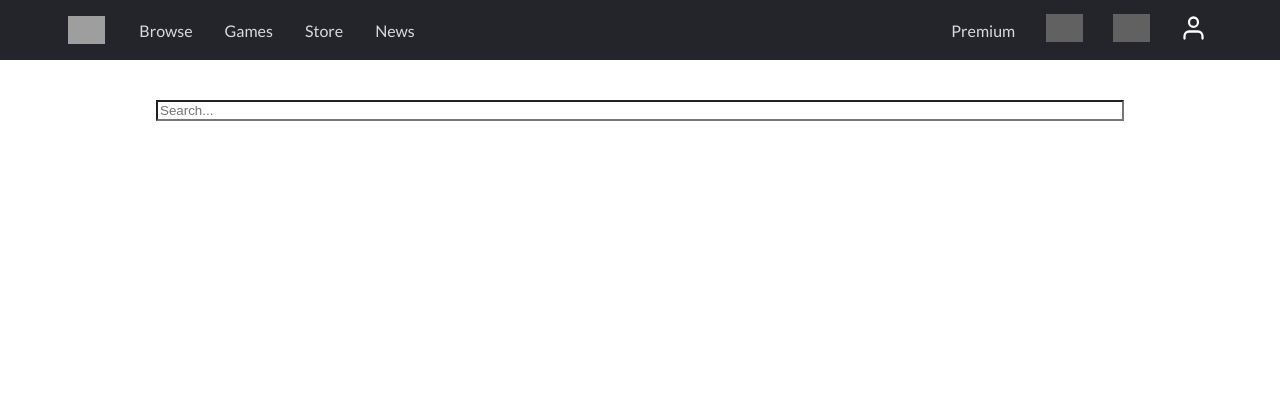
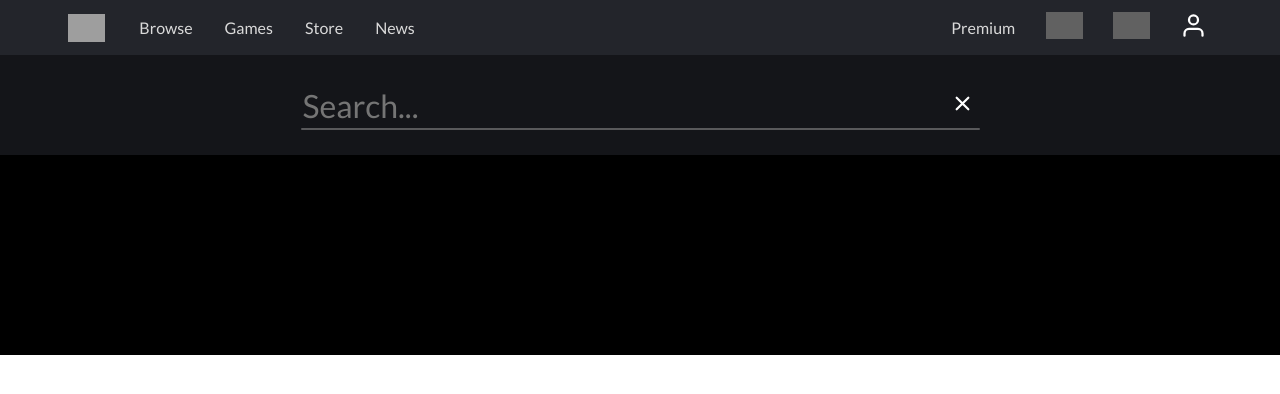
Before and after one commit to jsonshan/Anime-Recommendations, a React (Vite) app in the folder client/: page / in a window 1280 px wide. Shown: the top 394 px of the page. Built offline with nearby package versions, Linux system fonts and the light colour scheme; grey boxes are pictures that could not be loaded.

Commit message:
add search tab

```diff
--- a/client/src/App.css
+++ b/client/src/App.css
@@ -1,4 +1,4 @@
-body {
+* {
     padding: 0;
     margin: 0;
 }
--- a/client/src/components/Search.jsx
+++ b/client/src/components/Search.jsx
@@ -1,10 +1,39 @@
-import React from 'react'
+import React, {useRef} from 'react'
 import "../styles/Search.css"
+import Cross from "../assets/cross.svg"
+
 function Search() {
+  const containerRef = useRef(null);
+  const handleFocus = () => {
+    console.log("Running");
+    if (containerRef.current) {
+      containerRef.current.style.setProperty('--after-background-color', '#F47521');
+    }
+  };
+  const handleBlur = () => {
+    if (containerRef.current) {
+      containerRef.current.style.setProperty('--after-background-color', '#59595B'); // Change to black when blurred
+    }
+  };
+
   return (
     <>
         <div className="container">
-            <input className="search-bar" type="text" placeholder="Search..."></input>
+          <div className="search-container"
+          ref={containerRef}
+          >
+            <input className="search-bar" type="text" placeholder="Search..."
+            onFocus={handleFocus}
+            onBlur={handleBlur}
+            ></input>
+            <button>
+              <img className="cross invert" src={Cross}/>
+
+            </button>
+          </div>
+        </div>
+        <div className="results-tab">
+
         </div>
     </>
 
--- a/client/src/styles/Navbar.css
+++ b/client/src/styles/Navbar.css
@@ -3,7 +3,7 @@
 
 .navbar {
 
-    height: 3.75rem;
+    height: 55px;
     width: 100%;
     background-color: #23252B;
     display: flex;
--- a/client/src/styles/Search.css
+++ b/client/src/styles/Search.css
@@ -1,19 +1,79 @@
+@import url('https://fonts.googleapis.com/css2?family=Lato:wght@400;700&display=swap');
+
 .container{
     display: flex;
     justify-content: center;
     align-items: center;
     height: 100px;
-    /* background-color: red; */
+    width: 100%;
+    background-color: #141519;
 }
 .search-bar{
-    /* color: white; */
+    position: relative;
+    color: white;
+    font-family: 'Lato';
     background-color: transparent;
-    /* border:none; */
+    /* background-color: red; */
+    padding: 0 2px;
+
+    border:none;
     align-content: center;
-    width: 75%;
+    min-width: 20em;
+    /* height: 44px; */
+    font-size: 2em;
 }
+.search-container{
+    position: relative;
+    display: flex;
+    /* background-color: #141519; */
+    /* padding: 32px 0; */
+    justify-content: center;
+    /* width: 100%; */
+    /* height: 110px; */
+    margin: 0 30px;
+    --after-background-color: #59595B; /* Initial color set to black */
 
+
+}
+.search-container::after {
+    /* z-index: 99; */
+    content: ""; /* Necessary to generate a pseudo-element */
+    position: absolute; /* Position relative to .border-container */
+    bottom: -5px; /* Align the pseudo-element at the bottom */
+    left: 0; /* Start from the left edge */
+    width: 100%; /* Full width of the container */
+    height: 2px; /* Thickness of the border */
+    /* background-color: #59595B;  */
+    background-color: var(--after-background-color);
+    border-radius: 5px;
+    transition: background-color 0.3s ease;
+
+}
+/* .search-bar:focus + button + .search-container::after {
+    background-color: #FF9000;
+} */
+.search-bar::selection{
+    background: #23252b;
+    color: #f47521;
+}
 
 .search-bar:focus{
     outline:none;
 }
+
+.results-tab{
+    height: 200px;
+    background-color: black;
+}
+
+.invert {
+    filter: invert(100%);
+}
+.cross {
+    height: 35px;
+}
+button{
+    background: transparent;
+    border: none;
+    cursor: pointer;
+}
```
Also changed, not shown: client/src/assets/cross.svg (added).
